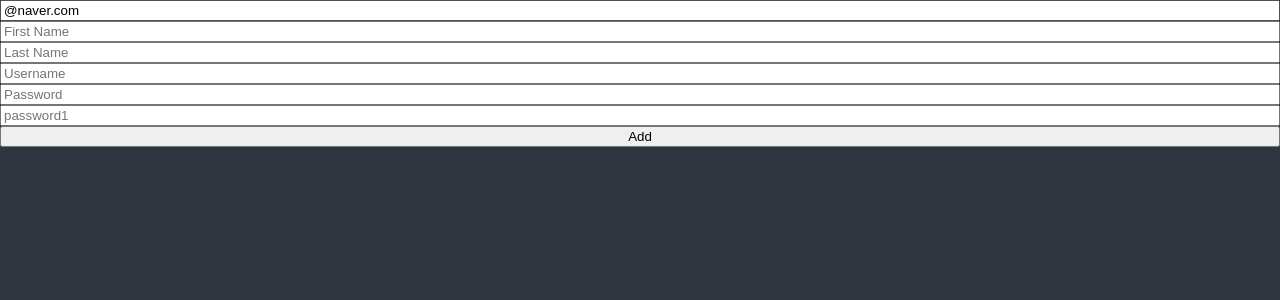
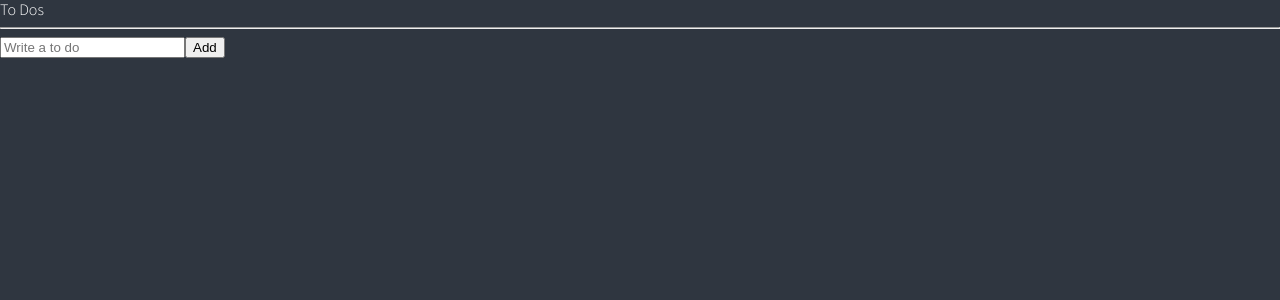
Before and after one commit to yunchan312/todo_by_ts, a React (Create React App) app: page / in a window 1280 px wide. Shown: the top 300 px of the page. Built offline with nearby package versions, Linux system fonts and the light colour scheme.

Commit message:
Todo by recoil and hookForm

```diff
--- /dev/null
+++ b/src/atoms.tsx
@@ -0,0 +1,12 @@
+import { atom } from "recoil";
+
+export const toDoState = atom<IToDo[]>({
+  key: "toDo",
+  default: [],
+});
+
+export interface IToDo {
+  text: string;
+  category: "TO_DO" | "DOING" | "DONE";
+  id: number;
+}
--- /dev/null
+++ b/src/components/CreateToDo.tsx
@@ -0,0 +1,31 @@
+import { useForm } from "react-hook-form";
+import { useSetRecoilState } from "recoil";
+import { toDoState } from "../atoms";
+
+interface IForm {
+  toDo: string;
+}
+function CreateToDo() {
+  const setToDos = useSetRecoilState(toDoState);
+  const { register, handleSubmit, setValue } = useForm<IForm>();
+  const handleValid = ({ toDo }: IForm) => {
+    setToDos((oldToDos) => [
+      { text: toDo, id: Date.now(), category: "TO_DO" },
+      ...oldToDos,
+    ]);
+    setValue("toDo", "");
+  };
+  return (
+    <form onSubmit={handleSubmit(handleValid)}>
+      <input
+        {...register("toDo", {
+          required: "Please write a To Do",
+        })}
+        placeholder="Write a to do"
+      />
+      <button>Add</button>
+    </form>
+  );
+}
+
+export default CreateToDo;
--- /dev/null
+++ b/src/components/ToDo.tsx
@@ -0,0 +1,8 @@
+import { IToDo } from "../atoms";
+import { useRecoilValue } from "recoil";
+
+function ToDo({ text }: IToDo) {
+  return <li>{text}</li>;
+}
+
+export default ToDo;
--- a/src/components/ToDoList.tsx
+++ b/src/components/ToDoList.tsx
@@ -1,118 +1,20 @@
-import React, { useState } from "react";
-import { useForm } from "react-hook-form";
+import ToDo from "./ToDo";
+import { useRecoilValue } from "recoil";
+import CreateToDo from "./CreateToDo";
+import { toDoState } from "../atoms";
 
-/*function ToDoList() {
-  const [toDo, setToDo] = useState("");
-  const onChange = (event: React.FormEvent<HTMLInputElement>) => {
-    const {
-      currentTarget: { value },
-    } = event;
-    setToDo(value);
-  };
-  const onSubmit = (event: React.FormEvent<HTMLFormElement>) => {
-    event.preventDefault();
-    console.log(toDo);
-  };
+function ToDoList() {
+  const toDos = useRecoilValue(toDoState);
   return (
     <div>
-      <form onSubmit={onSubmit}>
-        <input onChange={onChange} value={toDo} placeholder="Write a to do" />
-        <button>Add</button>
-      </form>
-    </div>
-  );
-}*/
-interface IForm {
-  email: String;
-  firstName: String;
-  lastName?: String;
-  userName: String;
-  password: String;
-  password1: String;
-  extraError?: string;
-}
-
-function ToDoList() {
-  const {
-    register,
-    formState: { errors },
-    handleSubmit,
-    setError,
-  } = useForm<IForm>({
-    defaultValues: {
-      email: "@naver.com",
-    },
-  });
-  const onValid = (data: any) => {
-    if (data.password !== data.password1) {
-      setError(
-        "password1",
-        { message: "Password are not the same" },
-        { shouldFocus: true }
-      );
-    }
-    //setError("extraError", { message: "Server offline" });
-  };
-  console.log(errors);
-  return (
-    <div>
-      <form
-        style={{ display: "flex", flexDirection: "column" }}
-        onSubmit={handleSubmit(onValid)}
-      >
-        <input
-          {...register("email", {
-            required: { value: true, message: "submit the email" },
-            pattern: {
-              value: /^[A-Za-z0-9._%+-]+@naver.com$/,
-              message: "only naver.com email's allowed",
-            },
-          })}
-          placeholder="Email"
-        />
-        <span>{errors?.email?.message}</span>
-        <input
-          {...register("firstName", {
-            required: "submit the firstName",
-            validate: (value) =>
-              value.includes("kevin") ? "no kevin allowed" : true,
-          })}
-          placeholder="First Name"
-        />
-        <span>{errors?.firstName?.message}</span>
-        <input
-          {...register("lastName", {
-            required: { value: true, message: "submit the lastName" },
-          })}
-          placeholder="Last Name"
-        />
-        <span>{errors?.lastName?.message}</span>
-        <input
-          {...register("userName", {
-            required: { value: true, message: "submit the username" },
-          })}
-          placeholder="Username"
-        />
-        <span>{errors?.userName?.message}</span>
-        <input
-          {...register("password", { required: "passWord is required" })}
-          placeholder="Password"
-        />
-        <span>{errors?.password?.message}</span>
-        <input
-          {...register("password1", {
-            required: { value: true, message: "submit the email" },
-            minLength: {
-              value: 5,
-              message: "Your password is too short",
-            },
-          })}
-          placeholder="password1"
-        />
-        <span>{errors?.password1?.message}</span>
-        <button>Add</button>
-        <span>{errors?.extraError?.message}</span>
-      </form>
+      <h1>To Dos</h1>
+      <hr />
+      <CreateToDo />
+      <ul>
+        {toDos.map((toDo) => (
+          <ToDo {...toDo} />
+        ))}
+      </ul>
     </div>
   );
 }
```
